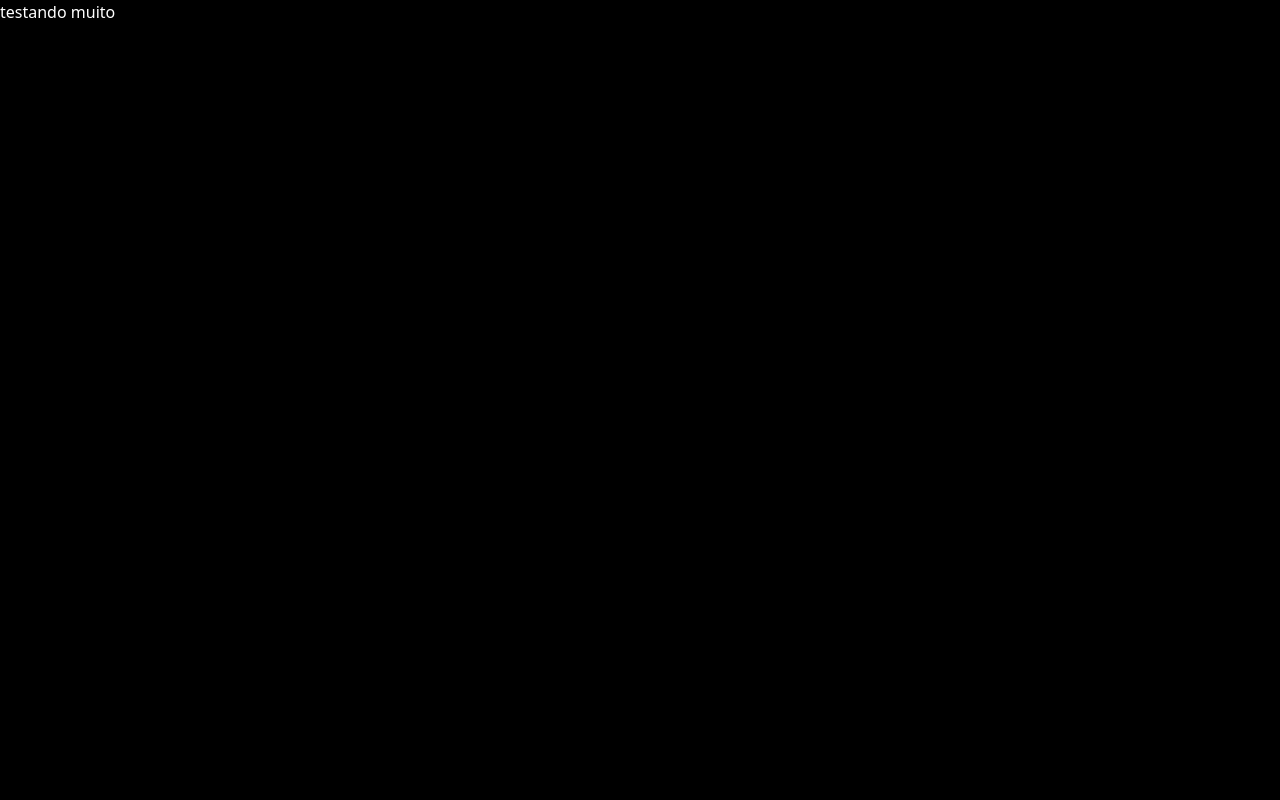
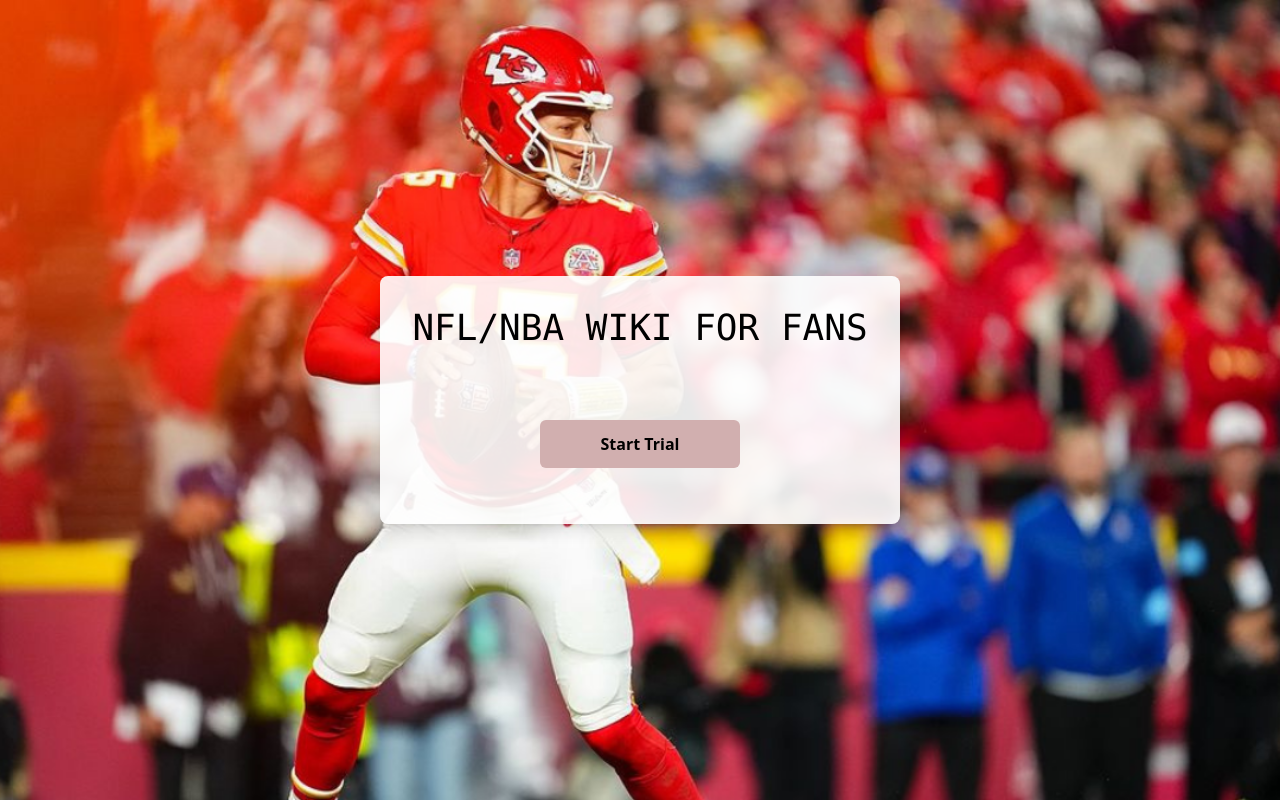
Before and after one commit to igormooura/WikiForFans, a React (Create React App) app: page / in a window 1280 px wide. Built offline with nearby package versions, Linux system fonts and the light colour scheme.

Commit message:
feat: add temporary homepage

```diff
--- a/src/App.js
+++ b/src/App.js
@@ -1,7 +1,21 @@
+import React from "react";
+import backgroundImage from "./img/patrick-mahomes.png";
+
 function App() {
   return (
-    <div >
-      <h1 className="text-white"> testando muito</h1>
+    <div
+      className="relative h-screen flex flex-col items-center justify-center bg-cover bg-center"
+      style={{ backgroundImage: `url(${backgroundImage})` }}
+    >
+      <div className="bg-white bg-opacity-90 p-8 rounded-lg shadow-lg text-center">
+      <h1 className="text-4xl font-mono text-whitex mb-12">NFL/NBA WIKI FOR FANS</h1>
+
+        <button className="bg-[#d1afaf] w-[200px] rounded-md font-medium my-6 mx-auto px-6 py-3">
+          <p className="font-bold">
+            Start Trial
+            </p>
+        </button>
+      </div>
     </div>
   );
 }
```
Also changed, not shown: src/img/patrick-mahomes.png (added).
